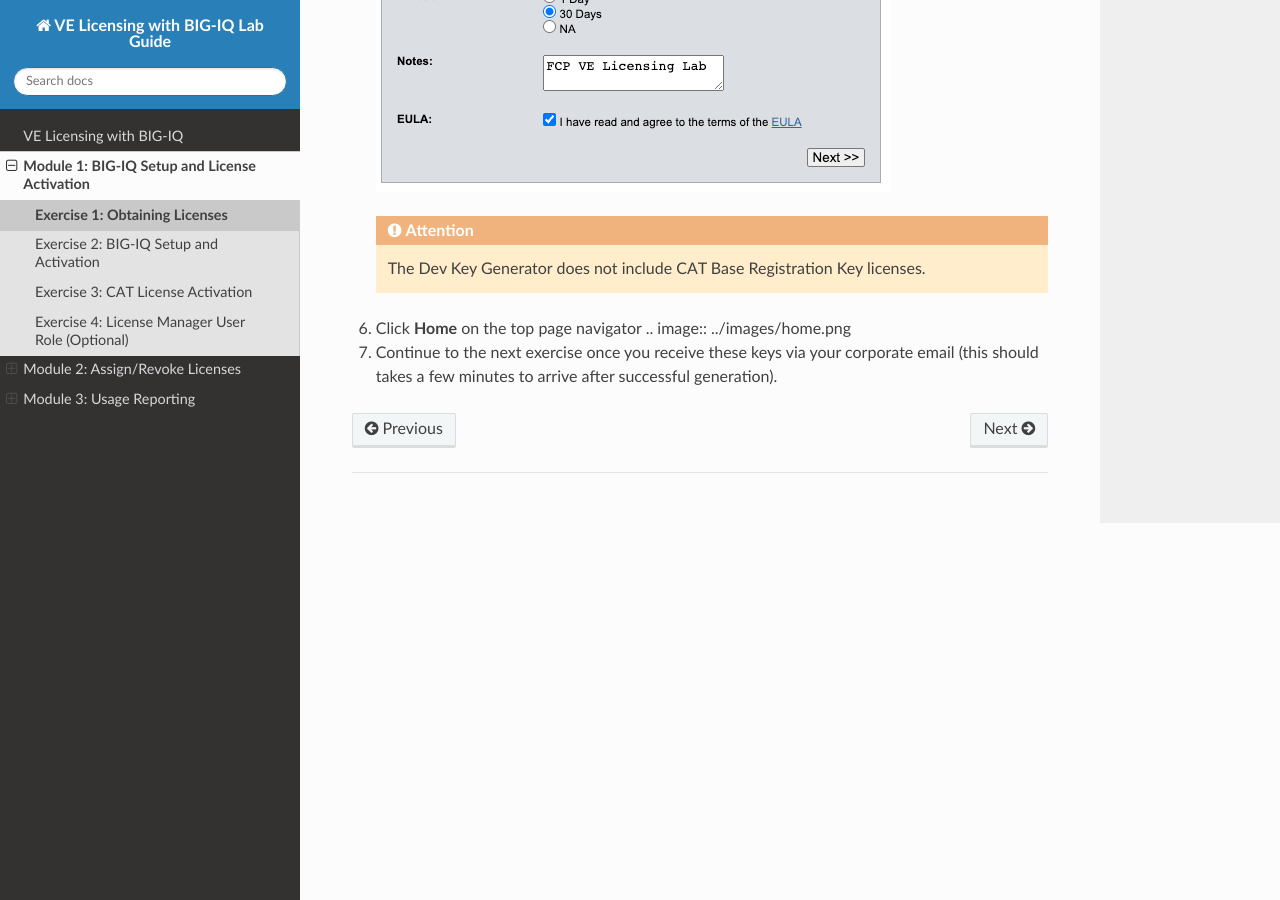
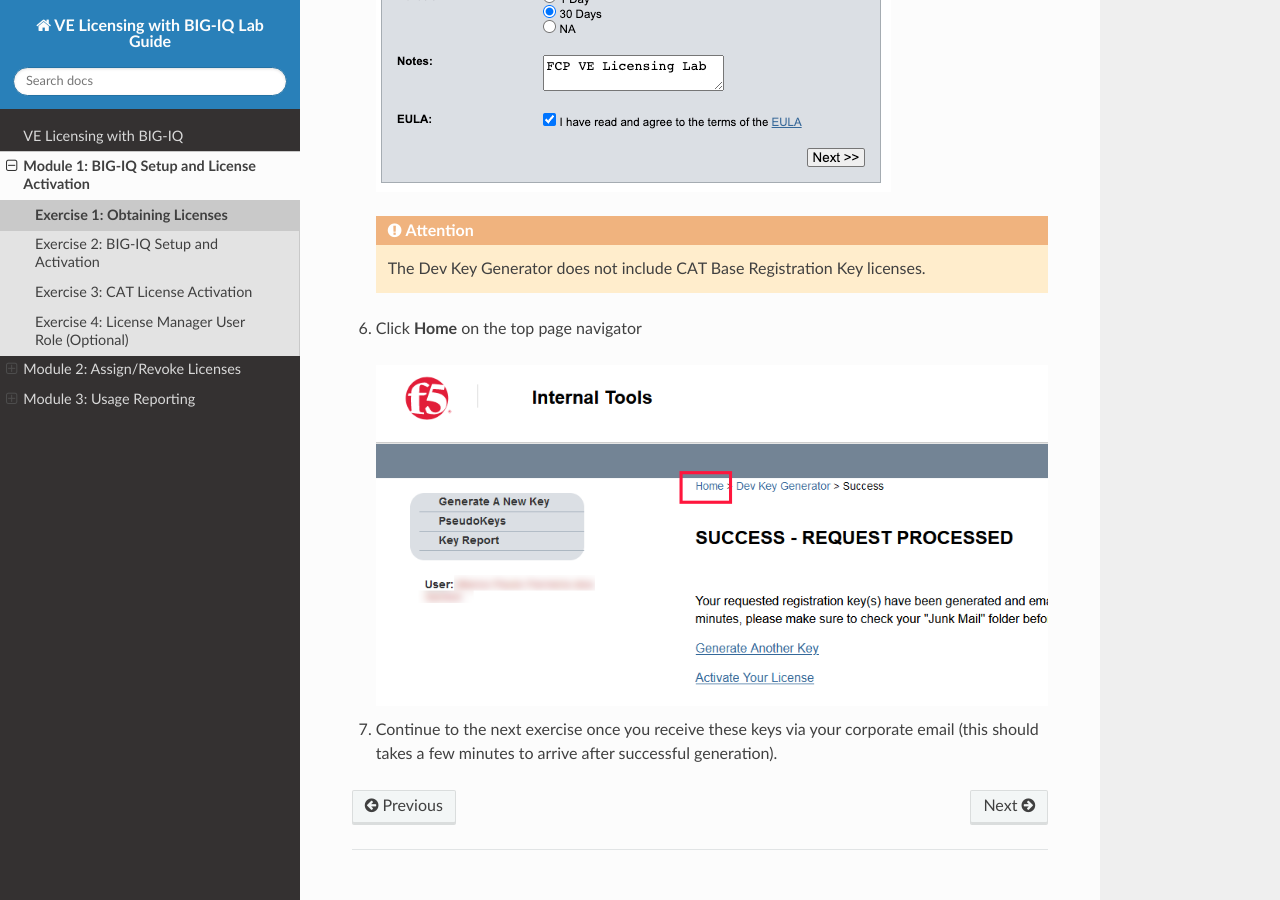
Before and after one commit to marcopaulo42/BIG-IQ-licensing-lab-guide, a Sphinx documentation site: the page built from docs/licensing/licenses.rst, in a window 1280 px wide and 900 px high, scrolled down 1363 px. Built offline with Sphinx 7.4.7 and the Read the Docs theme 2.0.0, drawn with Linux system fonts in a browser that asks for light colours.

Commit message:
Update licenses.rst

```diff
--- a/docs/licensing/licenses.rst
+++ b/docs/licensing/licenses.rst
@@ -34,7 +34,8 @@
 
    .. attention:: The Dev Key Generator does not include CAT Base Registration Key licenses.
 #. Click **Home** on the top page navigator
-   .. image:: ../images/home.png
+
+   .. image:: ../images/Home.png
 
 
 #. Continue to the next exercise once you receive these keys via your corporate email (this should takes a few minutes to arrive after successful generation).
```
